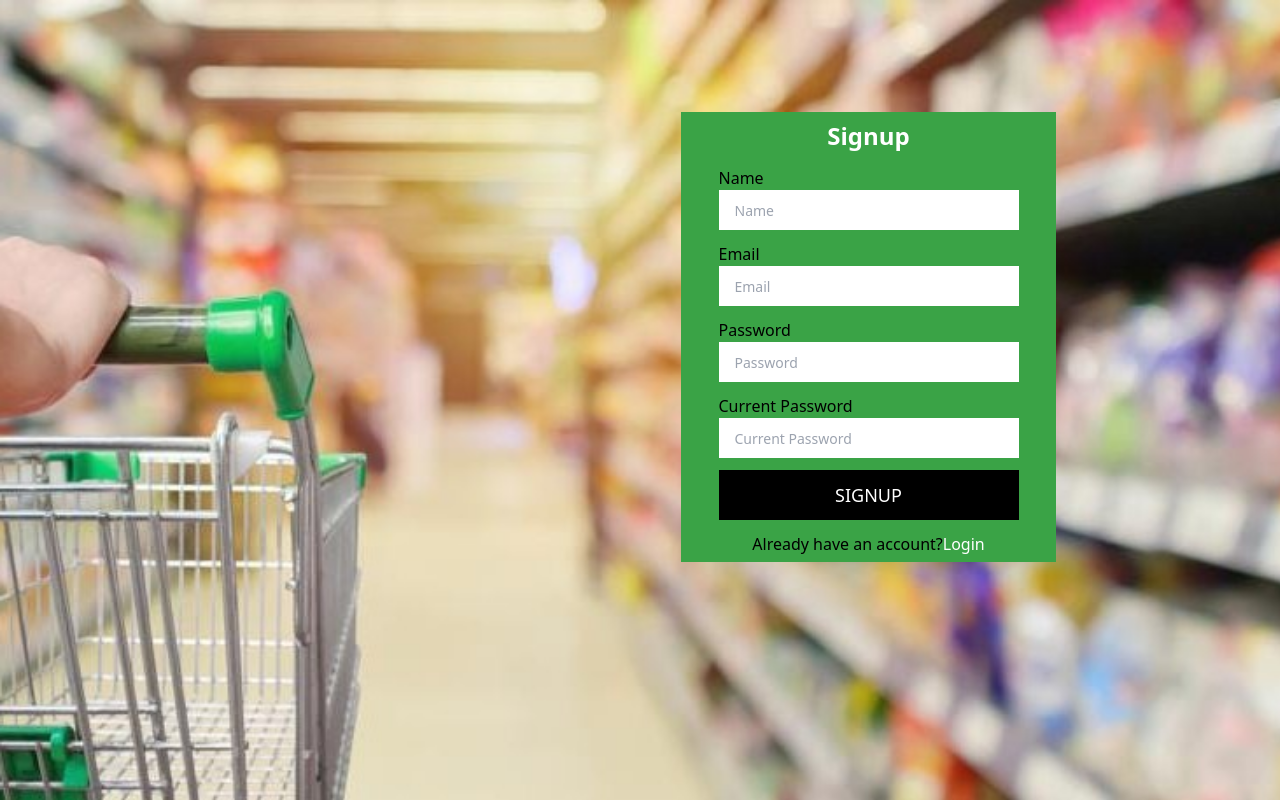
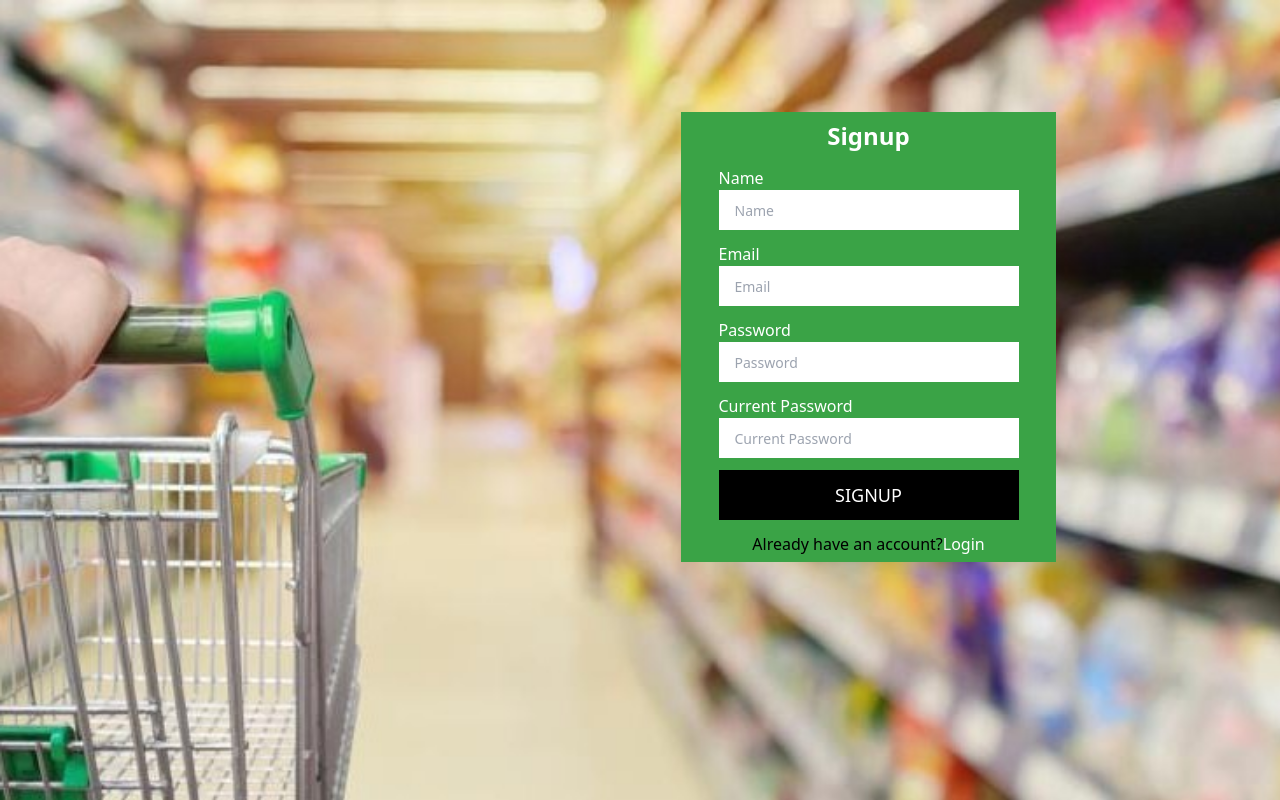
Before and after one commit to khaled-bissani/shelves-tracker, a React (Create React App) app in the folder supplier-frontend/: page / in a window 1280 px wide. Built offline with nearby package versions, Linux system fonts and the light colour scheme.

Commit message:
Frontend <> Supplier frontend: editing signup page

```diff
--- a/supplier-frontend/src/pages/signup/Signup.js
+++ b/supplier-frontend/src/pages/signup/Signup.js
@@ -29,10 +29,10 @@ const Signup = () => {
     <div className='flex justify-end h-screen' style={{backgroundImage : `url(${Background})`, backgroundRepeat:"no-repeat", backgroundSize:"cover"}}>
         <div className='flex flex-col items-center justify-around w-[375px] h-[450px] bg-[#3AA346] mt-28 mr-56'>
             <h1 className='font-sans font-bold text-[24px] text-white'>Signup</h1>
-            <TextInput label={"Name"} type={"text"} placeholder={"Name"} value={user.full_name} onChange={(e)=>handleChange(e,"full_name")}/>
-            <TextInput label={"Email"} type={"email"} placeholder={"Email"} value={user.email} onChange={(e)=>handleChange(e,"email")}/>
-            <TextInput label={"Password"} type={"password"} placeholder={"Password"} value={user.password} onChange={(e)=>handleChange(e,"password")}/>
-            <TextInput label={"Current Password"} type={"password"} placeholder={"Current Password"} value={user.current_password} onChange={(e)=>handleChange(e,"current_password")}/>
+            <TextInput label={"Name"} type={"text"} placeholder={"Name"} value={user.full_name} onChange={(e)=>handleChange(e,"full_name")} textColor="white" bgColor="white"/>
+            <TextInput label={"Email"} type={"email"} placeholder={"Email"} value={user.email} onChange={(e)=>handleChange(e,"email")} textColor="white" bgColor="white"/>
+            <TextInput label={"Password"} type={"password"} placeholder={"Password"} value={user.password} onChange={(e)=>handleChange(e,"password")} textColor="white" bgColor="white"/>
+            <TextInput label={"Current Password"} type={"password"} placeholder={"Current Password"} value={user.current_password} onChange={(e)=>handleChange(e,"current_password")} textColor="white" bgColor="white"/>
             <SignupLoginButton text={"SIGNUP"} onClick={handleClick}/>
             <p className='font-sans'>Already have an account?
                 <span className='text-white cursor-pointer' onClick={() =>{navigate("/login")}}>
```
